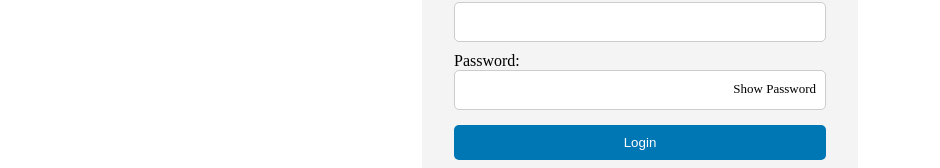
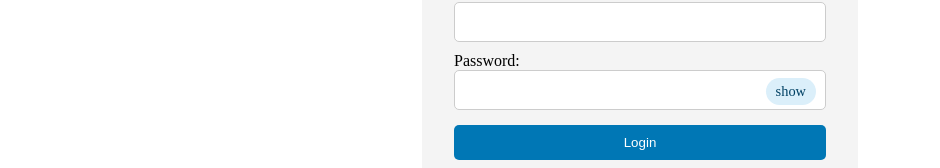
Before and after one commit to sdi2000150/LinkedIn-Clone, an Angular app in the folder Frontend-v1.0/: page / in a window 1280 px wide. Shown: the part 245-413 px from the top of the page, without its empty margins (0-940 px from the left). Built offline with nearby package versions, Linux system fonts and the light colour scheme.

Commit message:
fast update (make git)

```diff
--- a/Frontend-v1.0/src/app/app.component.css
+++ b/Frontend-v1.0/src/app/app.component.css
@@ -55,10 +55,26 @@ header {
 }
 .password-input .toggle-password {
   position: absolute;
-  top: 43%;
+  top: 38%;
   right: 10px;
-  font-size: small;
+  font-size: medium;
   cursor: pointer;
+  padding: 5px 10px;
+  background-color: #dbeffa;
+  color: #004164;
+  border: 1px solid #0077B5; /*add border color*/
+  border: rgb(0, 0, 0);
+  border-radius: 20px;
+  font-size: 0.9em;
+  transition: background-color 0.3s ease;
+}
+.password-input .toggle-password:hover {
+  background-color: #005989;
+  color: rgb(255, 255, 255);
+}
+.password-input .toggle-password:active {
+  background-color: #000b33;
+  color: rgb(255, 255, 255);
 }
 
 .btn {
--- a/Frontend-v1.0/src/app/app.component.html
+++ b/Frontend-v1.0/src/app/app.component.html
@@ -16,7 +16,7 @@
     <div class="password-input">
       <label for="password">Password:</label>
       <input type="password" id="password" [(ngModel)]="password" name="password">
-      <span class="toggle-password" (click)="showPassword()">Show Password</span>
+      <span class="toggle-password" (click)="showPassword()">show</span>
     </div>
     <input class="btn" type="submit" value="Login">
   </form>
@@ -26,4 +26,4 @@
 </section>
 
 
-<router-outlet />
+<router-outlet></router-outlet> <!-- for routing to work -->
--- a/Frontend-v1.0/src/app/app.component.ts
+++ b/Frontend-v1.0/src/app/app.component.ts
@@ -39,6 +39,13 @@ export class AppComponent {
       this.email = '';
       this.password = '';
     }
+
+    //Redirect to the user-page or admin-page (depending on the email given)
+    //logic here.. of which page to open (user or admin)
+
+    //User-page
+    console.log('Redirect to user-page');
+    this.router.navigate(['/user-page']);
   }
 
   onSignUp() {
--- /dev/null
+++ b/Frontend-v1.0/src/app/user-page/user-page.component.html
@@ -0,0 +1,2 @@
+<h1>Welcome to the User Page</h1>
+<p>This is the user page content.</p>
```
Also changed, not shown: Frontend-v1.0/src/app/user-page/user-page.component.ts (added, +12 -0 lines), Frontend-v1.0/src/app/app.routes.ts (line endings or trailing spaces), Frontend-v1.0/src/app/user-page/user-page.component.css (added), 2 other files (tests, documents, lock files or other folders).
